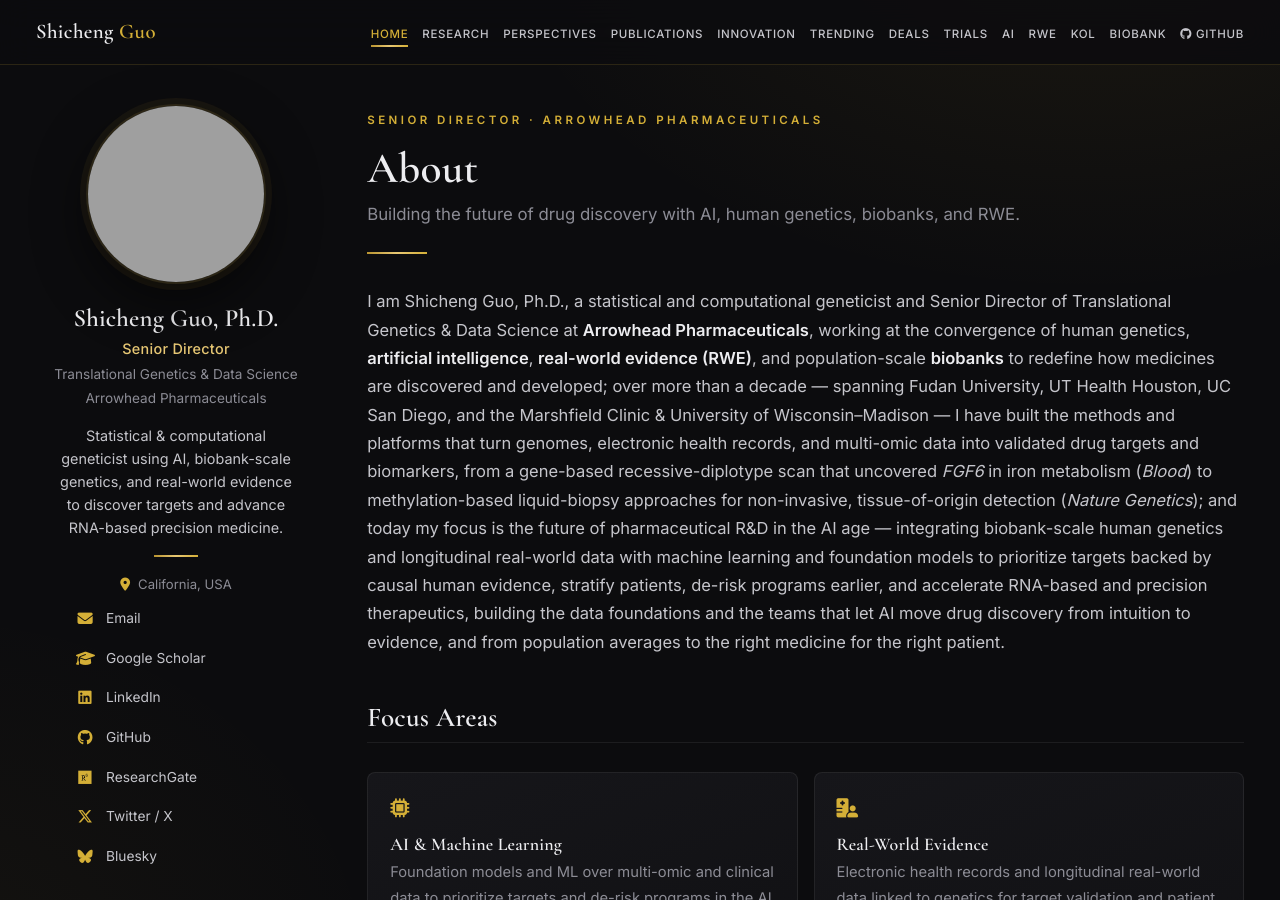
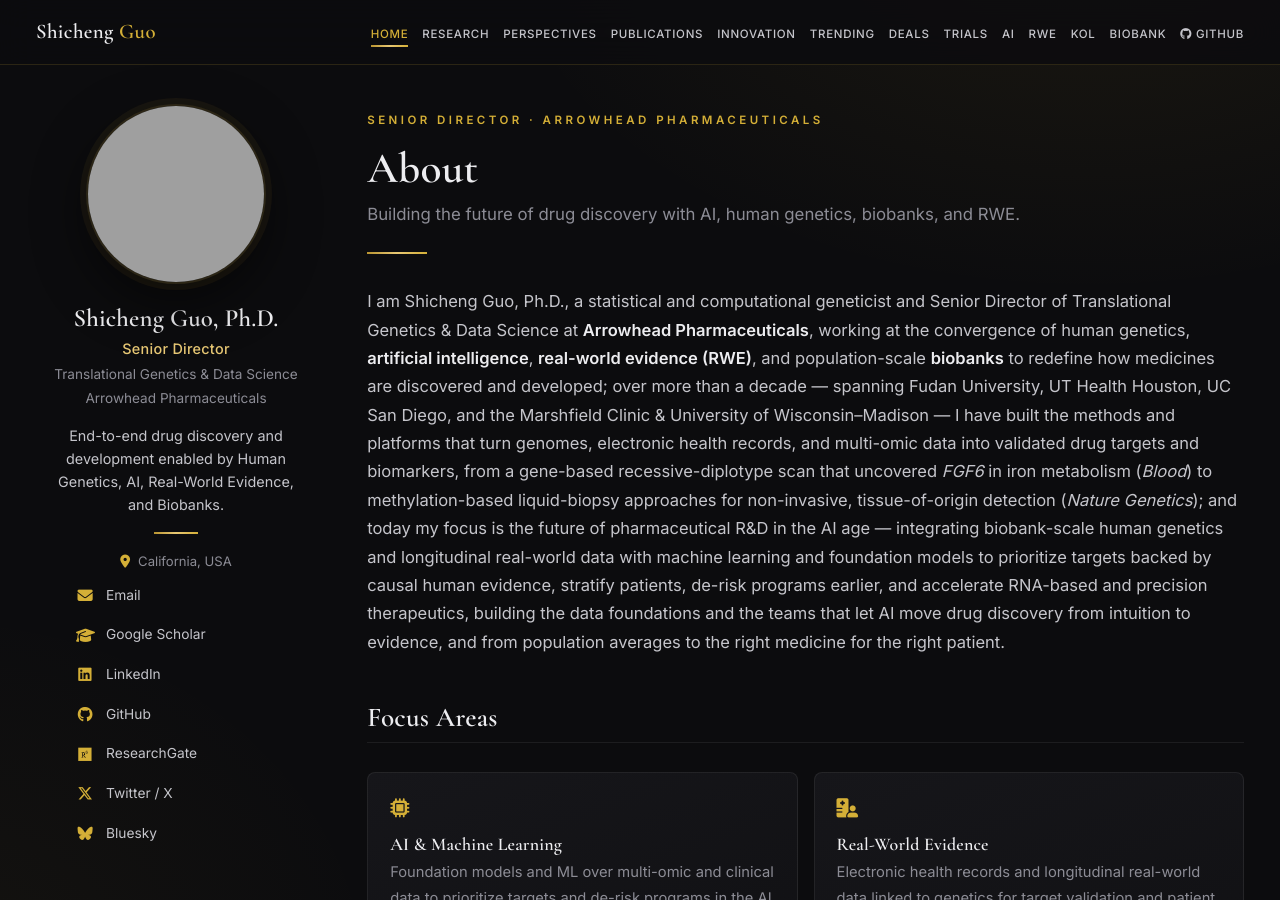
Before and after one commit to Shicheng-Guo/Shicheng-Guo.Github.io, a Jekyll site: the page built from index.html, in a window 1280 px wide and 900 px high. Built offline with Jekyll 4.4.1, drawn with Linux system fonts in a browser that asks for light colours; the list of posts is cut into pages by our own code.

Commit message:
Update sidebar bio to end-to-end drug discovery tagline

```diff
--- a/_includes/author-profile.html
+++ b/_includes/author-profile.html
@@ -4,7 +4,7 @@
   <p class="author__role">Senior Director</p>
   <p class="author__org">Translational Genetics &amp; Data Science<br>Arrowhead Pharmaceuticals</p>
 
-  <p class="author__bio">Statistical &amp; computational geneticist using AI, biobank-scale genetics, and real-world evidence to discover targets and advance RNA-based precision medicine.</p>
+  <p class="author__bio">End-to-end drug discovery and development enabled by Human Genetics, AI, Real-World Evidence, and Biobanks.</p>
 
   <hr class="author__divider">
 
```
